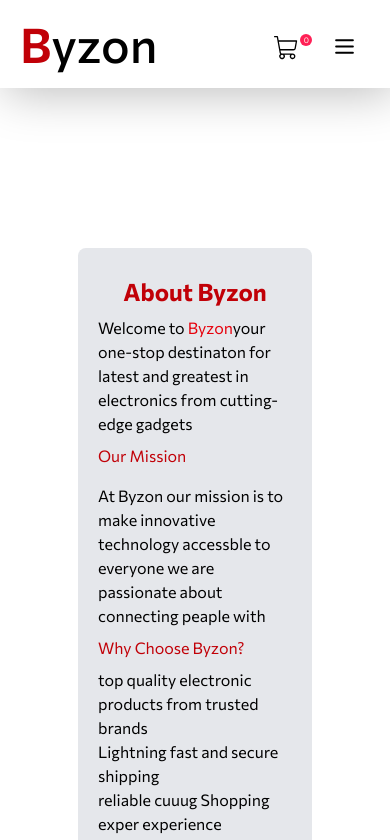
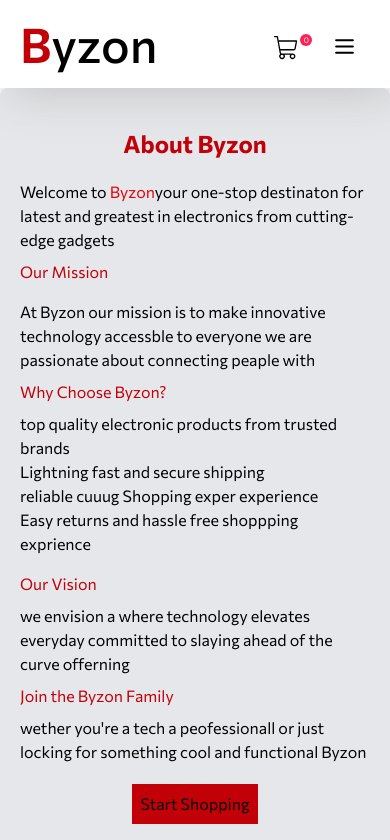
Before and after one commit to Mona-Rostami/byzon-store, a React (Vite) app: page /About in a window 390 px wide. Shown: the top 840 px of the page. Built offline with nearby package versions, Linux system fonts and the light colour scheme; no server answers; a web font is replaced by a local one.

Commit message:
style: improve responsive layout for LG screens

```diff
--- a/src/commponents/About.jsx
+++ b/src/commponents/About.jsx
@@ -2,9 +2,9 @@ import React from 'react'
 
 const About = () => {
   return (
-    <div className=' w-full h-full  flex justify-center items-center flex-col'>
-     <div className='w-[60vw] rounded-lg bg-gray-200 my-40 p-5'>
-      <h1 className='text-red-700 font-bold text-2xl py-2 text-center'>About Byzon</h1>
+    <div className=' w-full h-full  md:flex justify-center items-center flex-col'>
+     <div className=' md:w-[60vw] rounded-lg bg-gray-200 md:my-40  p-5'>
+      <h1 className='text-red-700 font-bold text-2xl py-5 text-center'>About Byzon</h1>
       <p>Welcome to <span className=' text-red-600'>Byzon</span>your one-stop destinaton for latest and greatest in electronics from cutting-edge gadgets</p>
       <h2 className="text-red-700  py-2">Our Mission</h2>
       <p className=' py-2'> At Byzon our mission is to make innovative technology accessble to everyone we are passionate about connecting peaple with</p>
```
